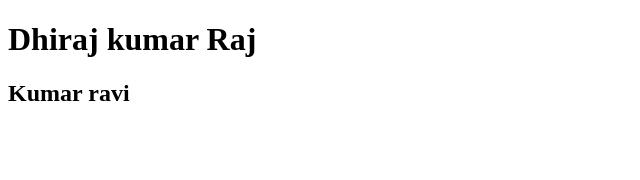
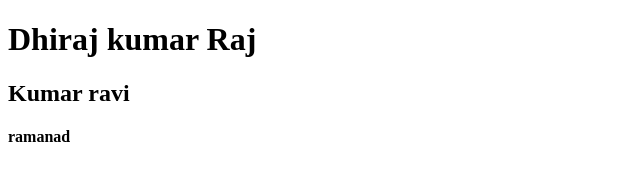
Before and after one commit to Dhirajkumarkr/gitRepository, a plain HTML site: page index.html in a window 1280 px wide. Shown: the full height of the page, 0-640 px from the left. Drawn offline with Linux system fonts and the light colour scheme.

Commit message:
Update index.html

```diff
--- a/index.html
+++ b/index.html
@@ -9,5 +9,6 @@
 <body>
     <h1>Dhiraj kumar Raj</h1>
     <h2>Kumar ravi</h2>
+    <h4>ramanad</h4>
 </body>
 </html>
```
